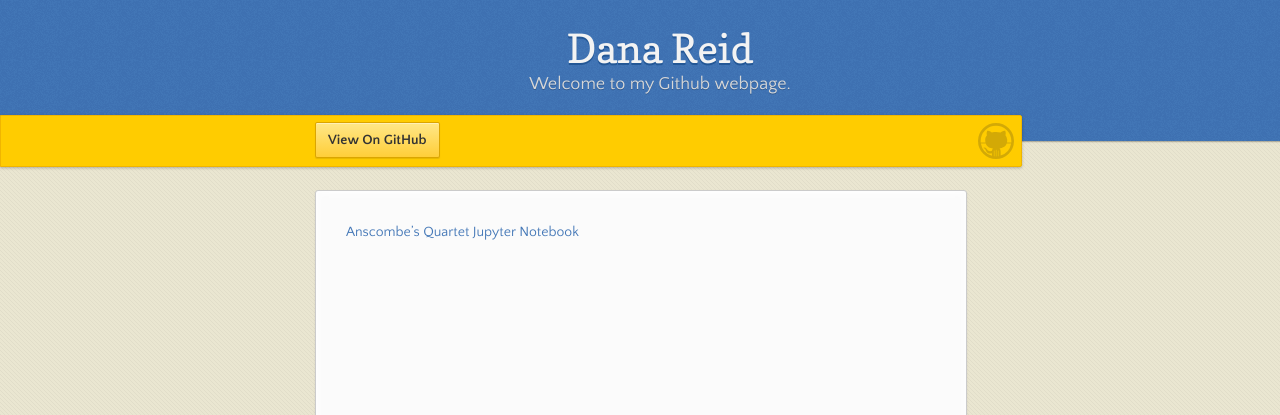
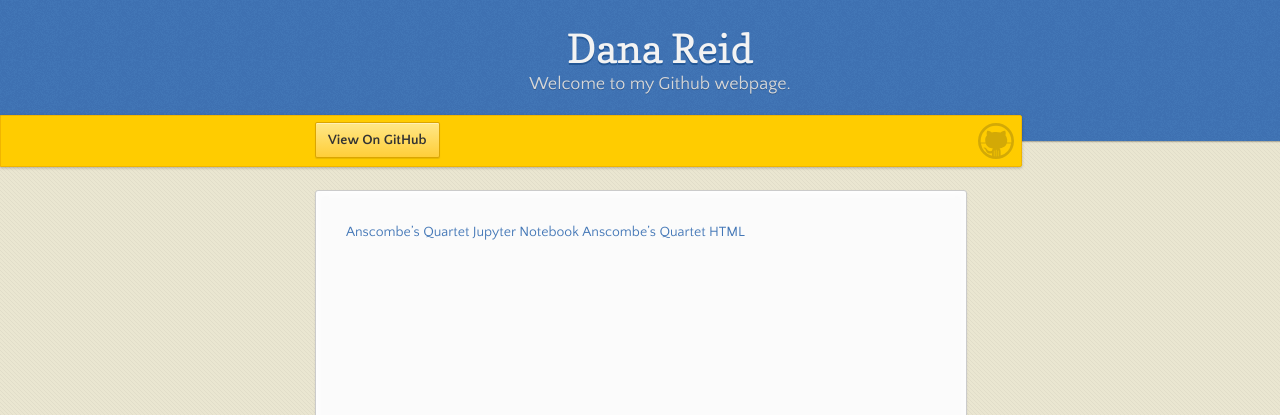
Before and after one commit to drmoats/drmoats.github.io, a Jekyll site: the page built from CTBA/index.md, in a window 1280 px wide. Shown: the top 415 px of the page. Built offline with Jekyll 4.4.1, drawn with Linux system fonts in a browser that asks for light colours; our own code applies the rules of GitHub Pages for plain Markdown files.

Commit message:
Update index.md

```diff
--- a/CTBA/index.md
+++ b/CTBA/index.md
@@ -3,3 +3,4 @@ title: CTBA files for Dana Reid
 description: Files associated with CTBA class
 ---
 [Anscombe's Quartet Jupyter Notebook](Anscombe'sQuartet.ipynb)
+[Anscombe's Quartet HTML](Anscombe'sQuartet.html)
```
